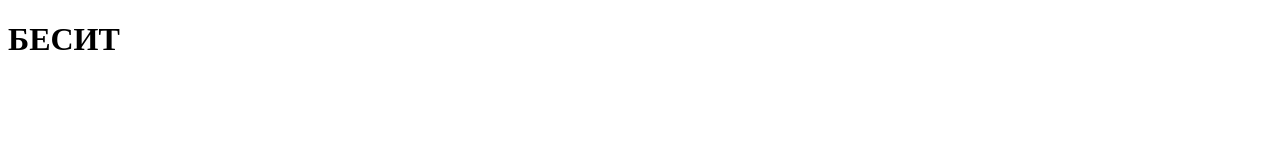
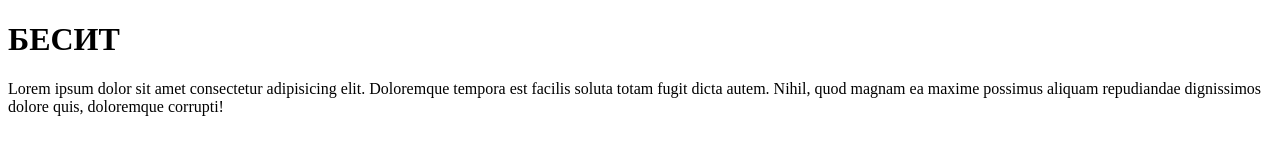
Before and after one commit to Alina17-i/-, a plain HTML site: page index.html in a window 1280 px wide. Drawn offline with Linux system fonts and the light colour scheme.

Commit message:
git commit -m "отстаньте уже пожалуйста"

```diff
--- a/index.html
+++ b/index.html
@@ -7,5 +7,8 @@
 </head>
 <body>
     <h1>БЕСИТ</h1>
+    <p>
+    Lorem ipsum dolor sit amet consectetur adipisicing elit. Doloremque tempora est facilis soluta totam fugit dicta autem. Nihil, quod magnam ea maxime possimus aliquam repudiandae dignissimos dolore quis, doloremque corrupti!
+    </p>
 </body>
 </html>
```
